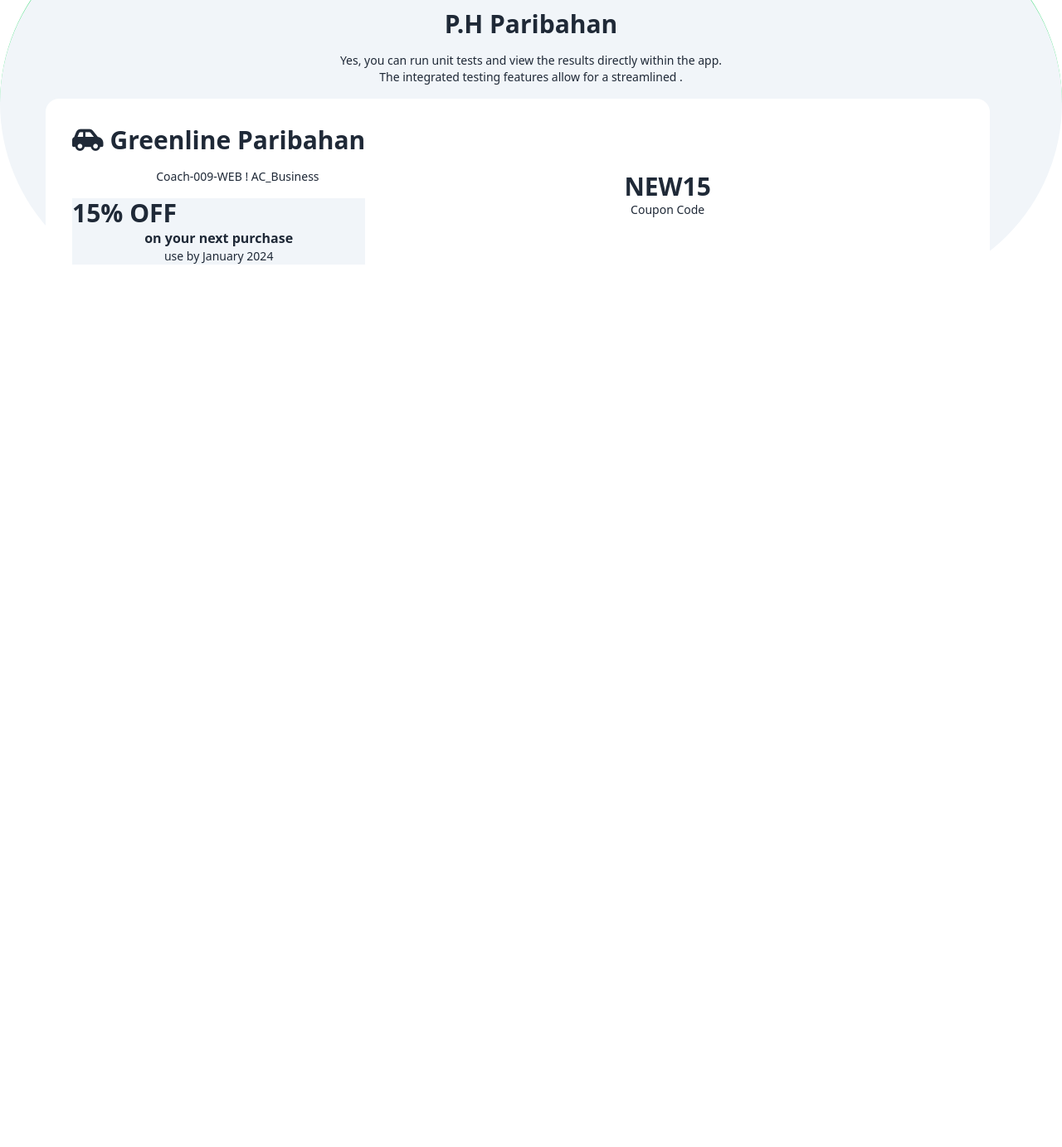
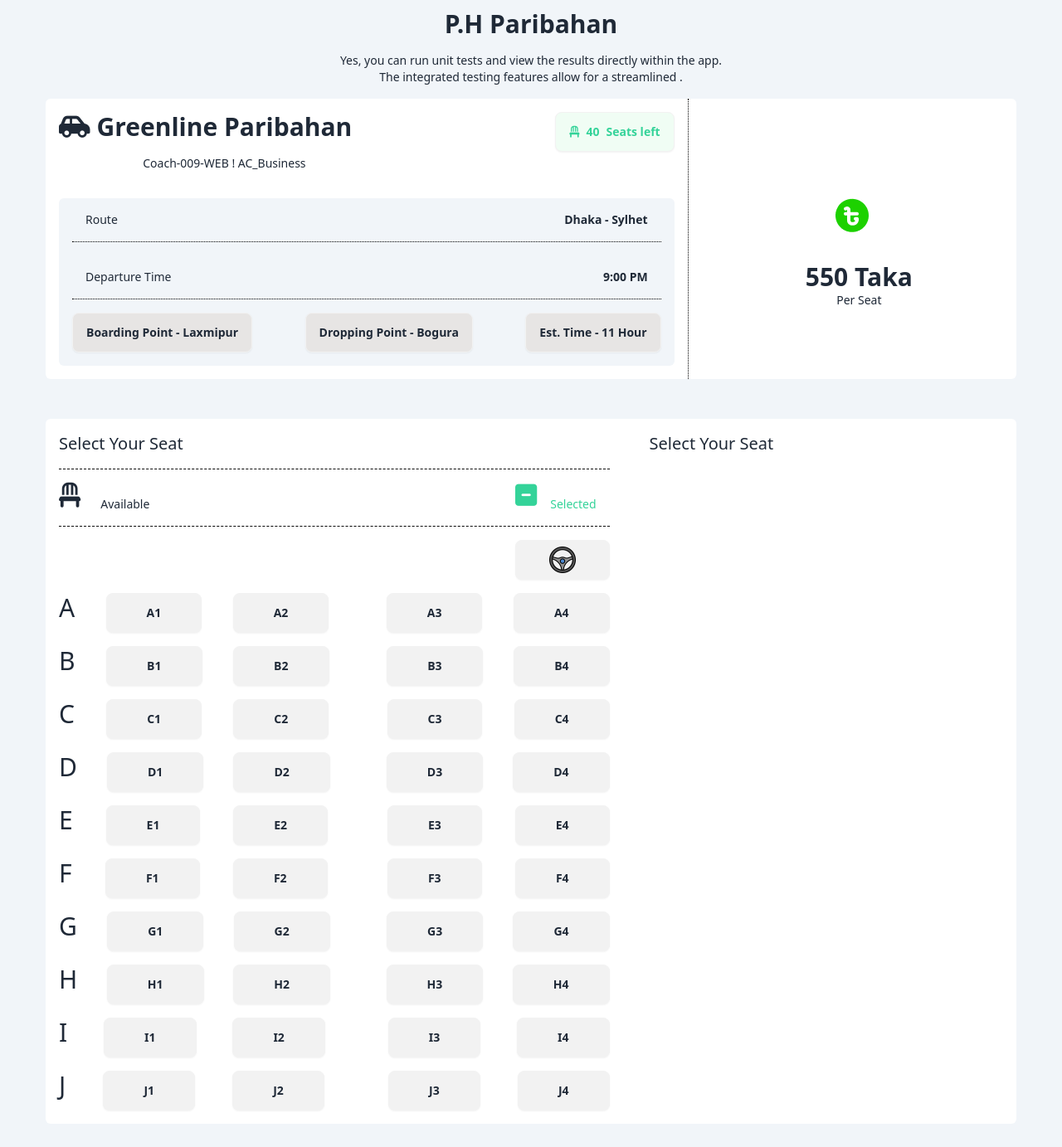
Before and after one commit to Mohammadzakaria2024/B9A5-smart-ticketing-main, a plain HTML site: page index.html in a window 1280 px wide. Shown: the part 1277-2660 px from the top of the page at 83% size. Before the commit the page ends 1676 px from the top, so only its background shows below. Drawn offline with nearby package versions, Linux system fonts and the light colour scheme.

Commit message:
B9A5-smart-ticketing-main

```diff
--- a/index.html
+++ b/index.html
@@ -68,7 +68,7 @@
 
       </div>
       <div class="flex w-[850px] alin-center m-auto mt-2 absolute top-[80%]  translate-x-1/3">
-        <div class="card card-side bg-green-100 shadow-xl  alin-center m-auto">
+        <div class="card card-side bg-green-100 shadow-xl  alin-center m-auto border-b-4 border-green-400">
           <div><i class="fa-solid fa-users text-4xl alin-center m-auto pl-2 pt-12 text-emerald-400"></i></div>
           <div class="card-body w-[200px] ">
             <h2 class="card-title text-3xl font-bold">500K+</h2>
@@ -76,7 +76,7 @@
           </div>
 
         </div>
-        <div class="card card-side bg-green-100 shadow-xl  alin-center m-auto">
+        <div class="card card-side bg-green-100 shadow-xl  alin-center m-auto border-b-4 border-green-400">
           <div><i class="fa-solid fa-ticket text-4xl alin-center m-auto pl-2 pt-12 text-emerald-400"></i></div>
           <div class="card-body w-[200px] ">
             <h2 class="card-title text-3xl font-bold">1.7 lacks</h2>
@@ -84,7 +84,7 @@
           </div>
 
         </div>
-        <div class="card card-side bg-green-100 shadow-xl  alin-center m-auto">
+        <div class="card card-side bg-green-100 shadow-xl  alin-center m-auto border-b-4 border-green-400">
           <div><i class="fa-solid fa-truck-moving text-4xl alin-center m-auto pl-2 pt-12 text-emerald-400"></i></div>
           <div class="card-body w-[200px] ">
             <h2 class="card-title text-3xl font-bold">80K+</h2>
@@ -132,40 +132,202 @@
       <div class="w-[1170px] alin-center text-center m-auto mb-12  text-3xl">
         <button class="btn btn-outline btn-info">See All Offers</button>
       </div>
-      <div class="bg-slate-100 rounded-full border-t-2 border-green-400">
+      <div class="bg-slate-100 rounded-3xl  border-t-2 border-green-400 h-[3000px]">
         <div class="w-[1170px]  text-center m-auto mb-12 pt-28 text-3xl">
           <h1 class="font-extrabold">P.H Paribahan</h1>
           <p class=" text-sm p-4">Yes, you can run unit tests and view the results directly within the app. <br>The integrated testing features allow for a streamlined .</p>
-          <div class="w-[1170px] flex alin-center text-center m-auto mb-12  text-3xl">
-            <div class="card card-side bg-white   mr-8 alin-center m-auto card-body w-[590px] flex ">
+          <div class=" rounded-md bg-white grid grid-cols-3 gap-4 w-[1170px] alin-center text-center m-auto mb-12  text-3xl ">
+            <div class="col-span-2 border-dotted border-r border-black">
+              <div>
+                <div class="flex justify-between m-4">
 
-              <div>
                   <div class="flex">
                     <div><i class="fa-solid fa-car-side mr-2"></i></div>
                     <div><h1 class="font-extrabold">Greenline Paribahan</h1>
                       <p class=" text-sm p-4"> Coach-009-WEB ! AC_Business</p></div>
 
                   </div>
-                <div><div class=" bg-slate-100">
-                  <h1 class="card-title text-3xl text-center font-bold">15% OFF</h1>
-                  <h6 class="text-base font-bold">on your next purchase</h6>
-                  <p class="text-sm">use by January 2024 </p>
 
-                </div></div>
+                 <div class="flex">
+
+                  <div class="btn bg-green-50  text-emerald-400  "><i class="fa-solid fa-chair"></i> <spam>40 </spam><p>Seats left</p>
+                  </div>
+                 </div>
+
 
                 </div>
-              <div class="text-center m-auto">
-                <h2 class="card-title text-3xl font-bold ">NEW15</h2>
-                <h5 class="text-sm">Coupon Code</h5>
+                <div>
+                  <div class=" bg-slate-100 rounded-md m-4">
+                    <div class="flex justify-between m-4 border-dotted border-b border-black">
+                      <div>
+                        <p class="text-sm p-4">Route</p>
+
+                      </div>
+                      <div>
+                        <p class="text-sm p-4 font-bold">Dhaka - Sylhet</p>
+
+                      </div>
+                    </div>
+                    <div class="flex justify-between m-4 border-dotted border-b border-black">
+                      <div>
+                        <p class="text-sm p-4">Departure Time</p>
+
+                      </div>
+                      <div>
+                        <p class="text-sm p-4 font-bold">9:00 PM</p>
+
+                      </div>
+                    </div>
+                    <div class=" flex justify-between m-4 pb-4">
+                      <button class="btn bg-stone-200	">Boarding Point - Laxmipur</button>
+                      <button class="btn bg-stone-200	">Dropping Point - Bogura</button>
+                      <button class="btn bg-stone-200	">Est. Time - 11 Hour</button>
+                    </div>
+
+
+                </div>
+              </div>
+
+              </div>
+            </div>
+            <div class="text-center m-auto alin-center ">
+              <div class="text-center m-auto alin-center">
+                <img src="images/fare.png" class="p-8" alt="fare.png">
+                <h2 class="card-title text-3xl font-bold ">550 Taka</h2>
+                <h5 class="text-sm">Per Seat</h5>
+              </div>
+            </div>
+
+          </div>
+          <!--Select Your Seat -->
+
+      <div class=" rounded-md bg-white grid grid-cols-5 gap-4 w-[1170px]   text-3xl ">
+      <div class="col-span-3">
+
+        <div> <h1 class="text-xl font-medium text-left pb-4 m-4 border-dashed border-b border-black">Select Your Seat</h1>
+        </div>
+        <div class="flex justify-between m-4 alin-center border-dashed border-b border-black">
+          <div class="flex alin-center "><i class="fa-solid fa-chair mr-2 alin-center"></i>
+            <p class=" text-sm p-4"> Available</p></div>
+          <div class="text-emerald-400 flex content-center "><i class="fa-solid fa-square-minus"></i> <p class="text-sm p-4">Selected</p></div>
+        </div>
+        <div class=" m-4  text-end">
+
+          <button class="btn px-[40px]"><img src="950441.png" class="w-8 h-8" alt="950441.png"></button>
+
+
+
+        </div>
+        <div class="flex justify-between m-4">
+          <h1>A</h1>
+         <button class="btn px-12">A1</button>
+         <button class="btn px-12 mr-8">A2</button>
+         <button class="btn px-12">A3</button>
+         <button class="btn px-12">A4</button>
+
+
+
+       </div>
+       <div class="flex justify-between m-4">
+        <h1>B</h1>
+       <button class="btn px-12">B1</button>
+       <button class="btn px-12 mr-8">B2</button>
+       <button class="btn px-12">B3</button>
+       <button class="btn px-12">B4</button>
+
+
+
+     </div><div class="flex justify-between m-4">
+      <h1>C</h1>
+     <button class="btn px-12">C1</button>
+     <button class="btn px-12 mr-8">C2</button>
+     <button class="btn px-12">C3</button>
+     <button class="btn px-12">C4</button>
+
+
+
+   </div><div class="flex justify-between m-4">
+    <h1>D</h1>
+   <button class="btn px-12">D1</button>
+   <button class="btn px-12 mr-8">D2</button>
+   <button class="btn px-12">D3</button>
+   <button class="btn px-12">D4</button>
+
+
+
+ </div>
+ <div class="flex justify-between m-4">
+  <h1>E</h1>
+ <button class="btn px-12">E1</button>
+ <button class="btn px-12 mr-8">E2</button>
+ <button class="btn px-12">E3</button>
+ <button class="btn px-12">E4</button>
+
+
+
+</div><div class="flex justify-between m-4">
+  <h1>F</h1>
+ <button class="btn px-12">F1</button>
+ <button class="btn px-12 mr-8">F2</button>
+ <button class="btn px-12">F3</button>
+ <button class="btn px-12">F4</button>
+
+
+
+</div><div class="flex justify-between m-4">
+  <h1>G</h1>
+ <button class="btn px-12">G1</button>
+ <button class="btn px-12 mr-8">G2</button>
+ <button class="btn px-12">G3</button>
+ <button class="btn px-12">G4</button>
+
+
+
+</div><div class="flex justify-between m-4">
+  <h1>H</h1>
+ <button class="btn px-12">H1</button>
+ <button class="btn px-12 mr-8">H2</button>
+ <button class="btn px-12">H3</button>
+ <button class="btn px-12">H4</button>
+
+
+
+</div><div class="flex justify-between m-4">
+  <h1>I</h1>
+ <button class="btn px-12">I1</button>
+ <button class="btn px-12 mr-8">I2</button>
+ <button class="btn px-12">I3</button>
+ <button class="btn px-12">I4</button>
+
+
+
+</div>
+<div class="flex justify-between m-4">
+  <h1>J</h1>
+ <button class="btn px-12">J1</button>
+ <button class="btn px-12 mr-8">J2</button>
+ <button class="btn px-12">J3</button>
+ <button class="btn px-12">J4</button>
+
+
+
 </div>
 
 
 
+
       </div>
+      <div>
+
+        <h1 class="text-xl font-medium text-left m-4">Select Your Seat</h1>
+      </div>
+
+
       </div>
         </div>
 
       </div>
 
+
 </body>
 </html>
```
Also changed, not shown: 950441.png (added). Lines whose indentation alone changed are shown as unchanged.
